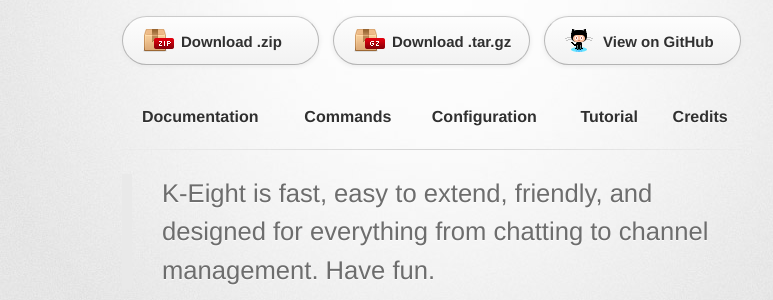
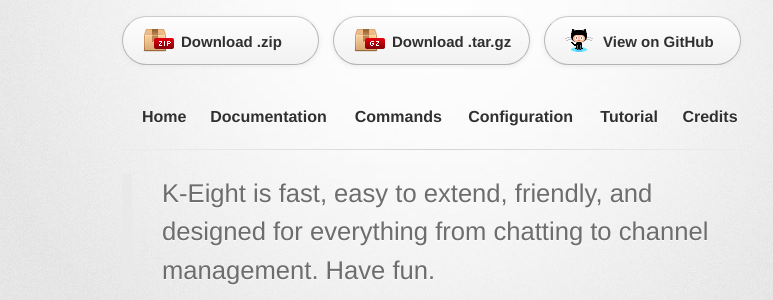
Before and after one commit to MrJohz/K-Eight, a Jekyll site: the page built from index.md, in a window 1280 px wide. Shown: the part 141-441 px from the top of the page, without its empty margins (208-981 px from the left). Built offline with Jekyll 4.4.1, drawn with Linux system fonts in a browser that asks for light colours; some web fonts are replaced.

Commit message:
Modified default.html

```diff
--- a/_layouts/default.html
+++ b/_layouts/default.html
@@ -1,6 +1,7 @@
 <!DOCTYPE html>
 <html>
   <head>
+    <base href="http://mrjohz.github.io/K-Eight/">
     <meta charset='utf-8'>
     <meta http-equiv="X-UA-Compatible" content="chrome=1">
     <link href='https://fonts.googleapis.com/css?family=Chivo:900' rel='stylesheet' type='text/css'>
@@ -18,7 +19,7 @@
       <div class="inner">
 
         <header>
-          <a href="http://mrjohz.github.io/K-Eight/">
+          <a href="/">
             <h1>K-Eight</h1>
           </a>
           <h2>An extensible python IRC bot</h2>
@@ -32,11 +33,12 @@
 
         <section id="nav">
           <ul>
-            <li><a href="http://mrjohz.github.io/K-Eight/docs">Documentation</a></li>
-            <li><a href="http://mrjohz.github.io/K-Eight/commands">Commands</a></li>
-            <li><a href="http://mrjohz.github.io/K-Eight/preferences">Configuration</a></li>
-            <li><a href="http://mrjohz.github.io/K-Eight/tutorial">Tutorial</a></li>
-            <li><a href="http://mrjohz.github.io/K-Eight/credits">Credits</a></li>
+            <li><a href="/">Home</a></li>
+            <li><a href="/docs">Documentation</a></li>
+            <li><a href="/commands">Commands</a></li>
+            <li><a href="/preferences">Configuration</a></li>
+            <li><a href="/tutorial">Tutorial</a></li>
+            <li><a href="/credits">Credits</a></li>
           </ul>
         </section>
 
```
